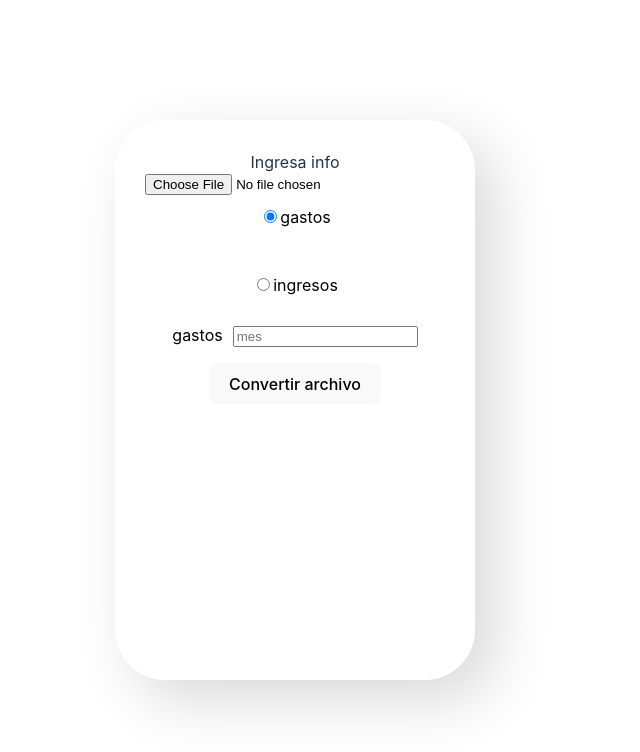
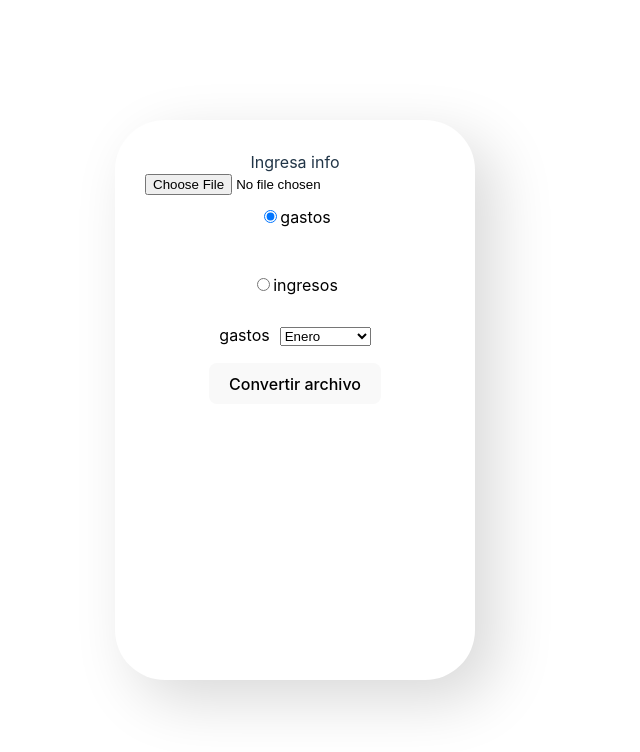
Before and after one commit to HectorRC920/ExtractionSatMetadataFront, a React (Vite) app: page / in a window 1280 px wide. Shown: the top 752 px of the page, without its empty margins (345-985 px from the left). Built offline with nearby package versions, Linux system fonts and the light colour scheme.

Commit message:
add select instead text input

```diff
--- a/src/components/Form/index.tsx
+++ b/src/components/Form/index.tsx
@@ -14,6 +14,9 @@ export default function Form() {
   const handleSubmit = async (e: any) => {
     e.preventDefault();
     const file: any = fileInput.current?.files?.[0];
+
+    console.log(e);
+
 
     const zip = new JSZip();
     let unzippedFiles = await zip.loadAsync(file);
@@ -56,12 +59,26 @@ export default function Form() {
           <div className='input-wrapper' >
             <p className='input-text'>{typeFile}</p>
             <label>
-              <input
+              <select name="month" id="monthSelect" onChange={(event) => setName(event.target.value)}>
+                <option value="Enero">Enero</option>
+                <option value="Febrero">Febrero</option>
+                <option value="Marzo">Marzo</option>
+                <option value="Abril">Abril</option>
+                <option value="Mayo">Mayo</option>
+                <option value="Junio">Junio</option>
+                <option value="Julio">Julio</option>
+                <option value="Agosto">Agosto</option>
+                <option value="Septiembre">Septiembre</option>
+                <option value="Octubre">Octubre</option>
+                <option value="Noviembre">Noviembre</option>
+                <option value="Diciembre">Diciembre</option>
+              </select>
+              {/* <input
                 type='text'
                 name='nombre'
                 placeholder='mes'
                 onChange={(event) => setName(event.target.value)}
-              />
+              /> */}
             </label>
           </div>
         </div>
```
